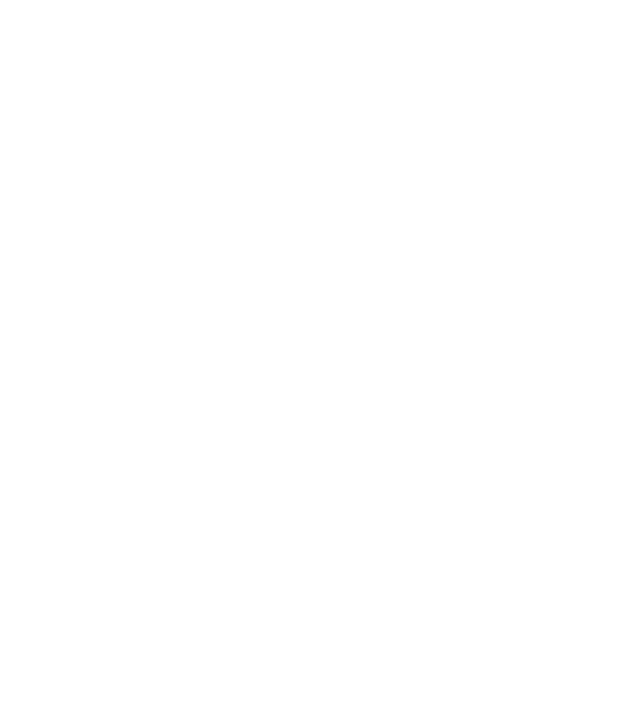
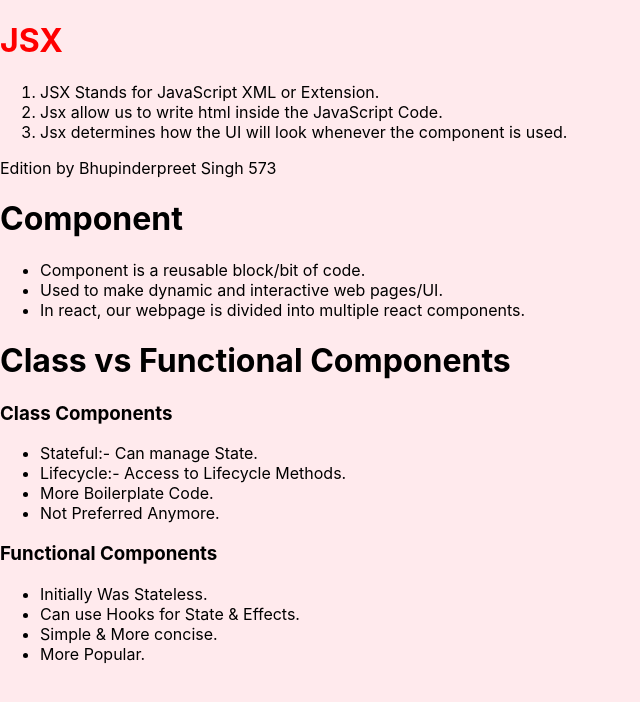
Before and after one commit to Bhupinder73/reactTutorials, a React (Create React App) app: page / in a window 1280 px wide. Shown: the top 702 px of the page, without its empty margins (0-640 px from the left). Built offline with nearby package versions, Linux system fonts and the light colour scheme.

Commit message:
componentDone

```diff
--- /dev/null
+++ b/src/App.css
@@ -0,0 +1,3 @@
+body{
+    background-color: rgb(255, 234, 237);
+}
--- a/src/App.js
+++ b/src/App.js
@@ -1,7 +1,12 @@
+import Components from "./Components/Components";
+import Jsx from "./Components/Jsx";
+import './App.css';
+
 function App() {
   return (
     <>
-
+      <Jsx/>
+      <Components/>
     </>
   );
 }
--- /dev/null
+++ b/src/Components/Components.js
@@ -0,0 +1,31 @@
+import React from 'react';
+
+const Components = () => {
+  return (
+    <>
+    <h1>Component</h1>
+    <ul>
+      <li>Component is a reusable block/bit of code.</li>
+      <li>Used to make dynamic and interactive web pages/UI.</li>
+      <li>In react, our webpage is divided into multiple react components.</li>
+    </ul>
+    <h1>Class vs Functional Components</h1>
+    <h3>Class Components</h3>
+    <ul>
+        <li>Stateful:- Can manage State.</li>
+        <li>Lifecycle:- Access to Lifecycle Methods.</li>
+        <li>More Boilerplate Code.</li>
+        <li>Not Preferred Anymore.</li>
+    </ul>
+    <h3>Functional Components</h3>
+    <ul>
+        <li>Initially Was Stateless.</li>
+        <li>Can use Hooks for State & Effects.</li>
+        <li>Simple & More concise.</li>
+        <li>More Popular.</li>
+    </ul>
+    </>
+  )
+}
+
+export default Components;
--- /dev/null
+++ b/src/Components/Jsx.js
@@ -0,0 +1,21 @@
+import React from 'react'
+
+const Jsx = () => {
+
+    let myName = 'Bhupinderpreet Singh';
+    const num = 573;
+
+  return (
+    <>
+      <h1 style={{'color':'red'}}>JSX</h1>
+      <ol>
+        <li>JSX Stands for JavaScript XML or Extension.</li>
+        <li>Jsx allow us to write html inside the JavaScript Code.</li>
+        <li>Jsx determines how the UI will look whenever the component is used.</li>
+      </ol>
+      <p>Edition by {myName} {num}</p>
+    </>
+  )
+}
+
+export default Jsx
```
